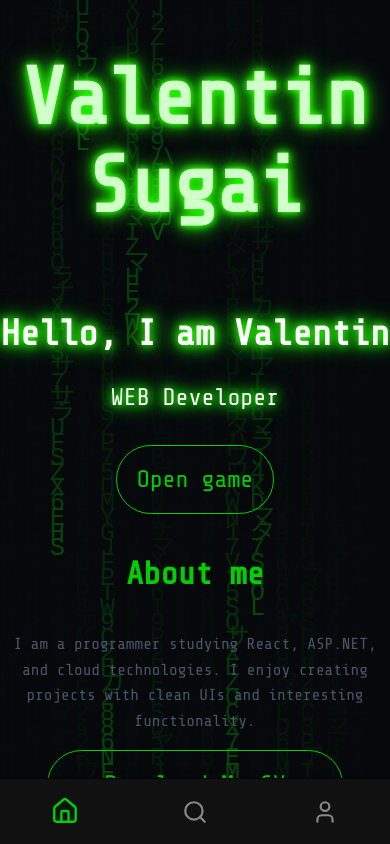
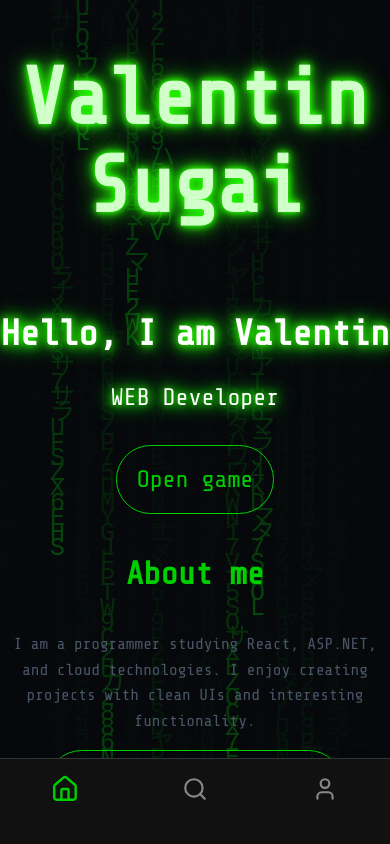
Before and after one commit to WellNoteOne/MyPage, a React (Vite) app: page / in a window 390 px wide. Shown: the top 844 px of the page. Built offline with nearby package versions, Linux system fonts and the light colour scheme; a web font is replaced by a local one.

Commit message:
update navbar

```diff
--- a/src/App.css
+++ b/src/App.css
@@ -39,7 +39,7 @@ section {
 }
 @media (max-width: 430px) {
   body {
-    padding-bottom: 65px;
+    padding-bottom: 85px;
   }
   .gamebut {
     font-size: 1.5rem;
--- a/src/components/BottomNavbar/BottomNavbar.css
+++ b/src/components/BottomNavbar/BottomNavbar.css
@@ -3,14 +3,15 @@
   bottom: 0;
   left: 0;
   right: 0;
-  height: 65px;
+  height: 75px;
   background: #111111;
-  border-top: 1px solid #000000;
+  border-top: 1px solid #343434;
   display: none;
   justify-content: space-around;
-  align-items: center;
+  align-items: flex-start;
   box-shadow: 0 -2px 6px rgba(0, 0, 0, 0.1);
   z-index: 100;
+  padding-top: 10px;
 }
 
 .nav-item {
```
